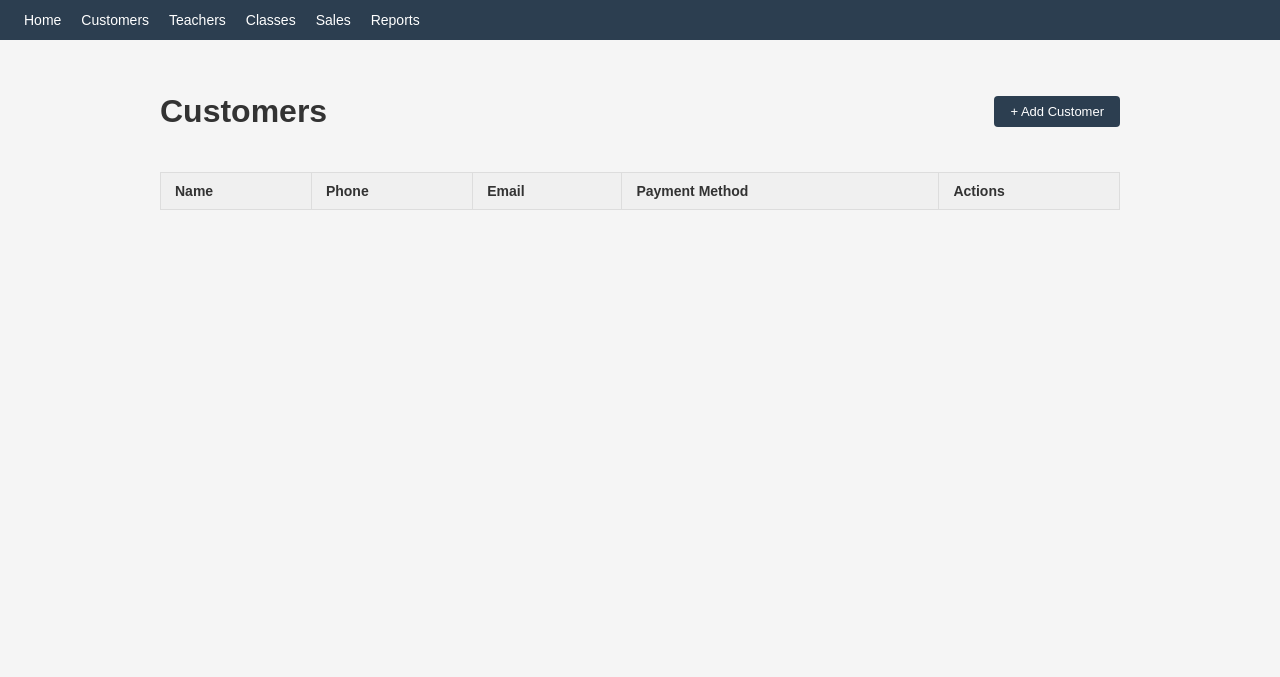
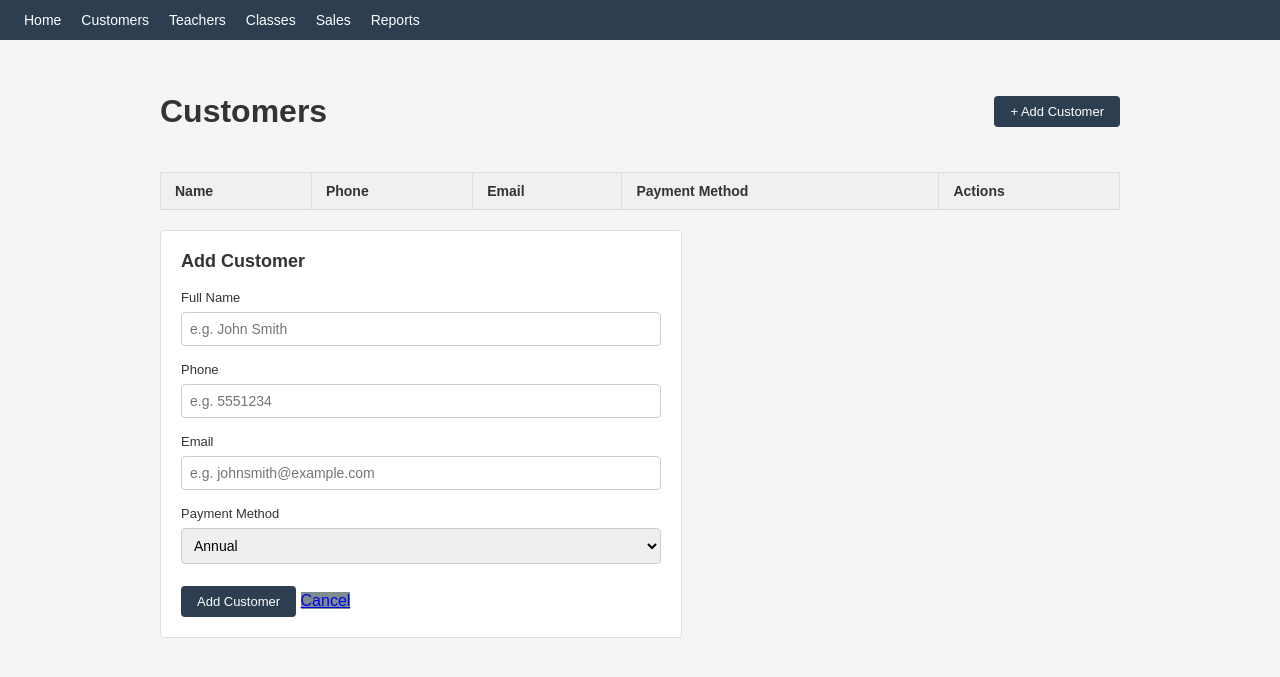
Before and after one commit to wwshoaf/AlliedAnts, a Flask app: page /customers/add in a window 1280 px wide. Shown: the top 677 px of the page. Run offline with Flask 3, Linux system fonts and the light colour scheme; lists and menus that the app fills with data are empty.

Commit message:
matched variables names and fixed layouts/params

```diff
--- a/templates/customers.html
+++ b/templates/customers.html
@@ -26,11 +26,52 @@
             <td>
                 <a href="/customers/update/{{ name }}/{{ phone  }}">Edit</a>
                 <a href="/customers/delete/{{ name }}/{{ phone  }}"
-                onclick=""return confirm('Delete' {{ name  }}?)"">Delete</a>
+                onclick="return confirm('Delete {{ name  }}?')">Delete</a>
             </td>
         </tr>
         {% endfor %}
     </tbody>
 </table>
 
+{% if show_add_form %}
+<div class="form-card">
+    <h2>Add Customer</h2>
+    <form method="POST" action="/customers/add">
+        <label for="name">Full Name</label>
+        <input type="text" placeholder="e.g. John Smith" name="name" required>
+
+        <label for="phone">Phone</label>
+        <input type="text" placeholder="e.g. 5551234" name="phone" required>
+
+        <label for="email">Email</label>
+        <input type="email" placeholder="e.g. johnsmith@example.com" name="email" required>
+
+        <label for="payment">Payment Method</label>
+        <select name="payment">
+            <option value="annual">Annual</option>
+            <option value="monthly">Monthly</option>
+        </select>
+
+        <button type="submit" class="btn">Add Customer</button>
+        <a href="/customers" class="btn-secondary">Cancel</a>
+    </form>
+</div>
+{% endif %}
+
+{% if show_update_form %}
+<div class="form-card">
+    <h2>Edit Customer -- {{ customer[0] }}</h2>
+    <form method="POST" action="/customers/update/{{ customer[0] }}/{{ customer[1] }}">
+        <label for="payment">Payment Method</label>
+        <select name="payment">
+            <option value="annual">Annual</option>
+            <option value="monthly">Monthly</option>
+        </select>
+
+        <button type="submit" class="btn">Update Payment Method</button>
+        <a href="/customers" class="btn-secondary">Cancel</a>
+    </form>
+</div>
+{% endif %}
+
 {% endblock %}
```
Also changed, not shown: templates/classes.html (+7 -2 lines), templates/reports.html (+13 -8 lines), templates/sales.html (+14 -4 lines).
